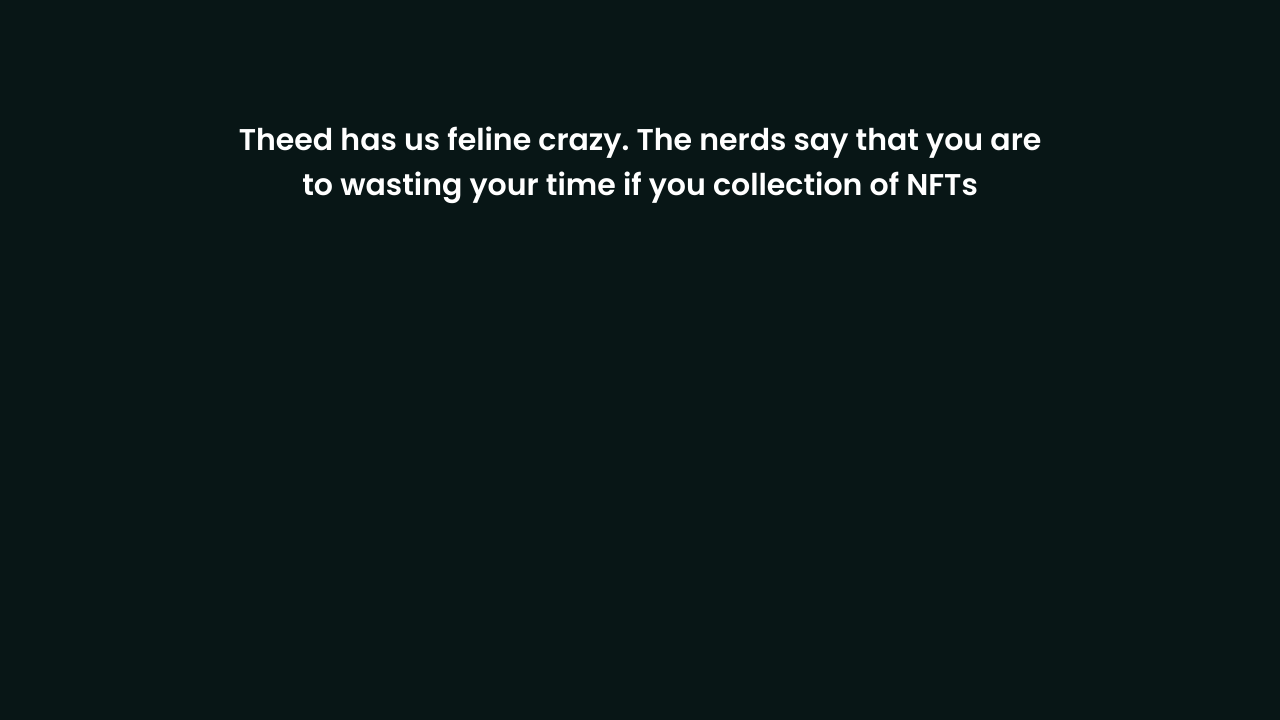
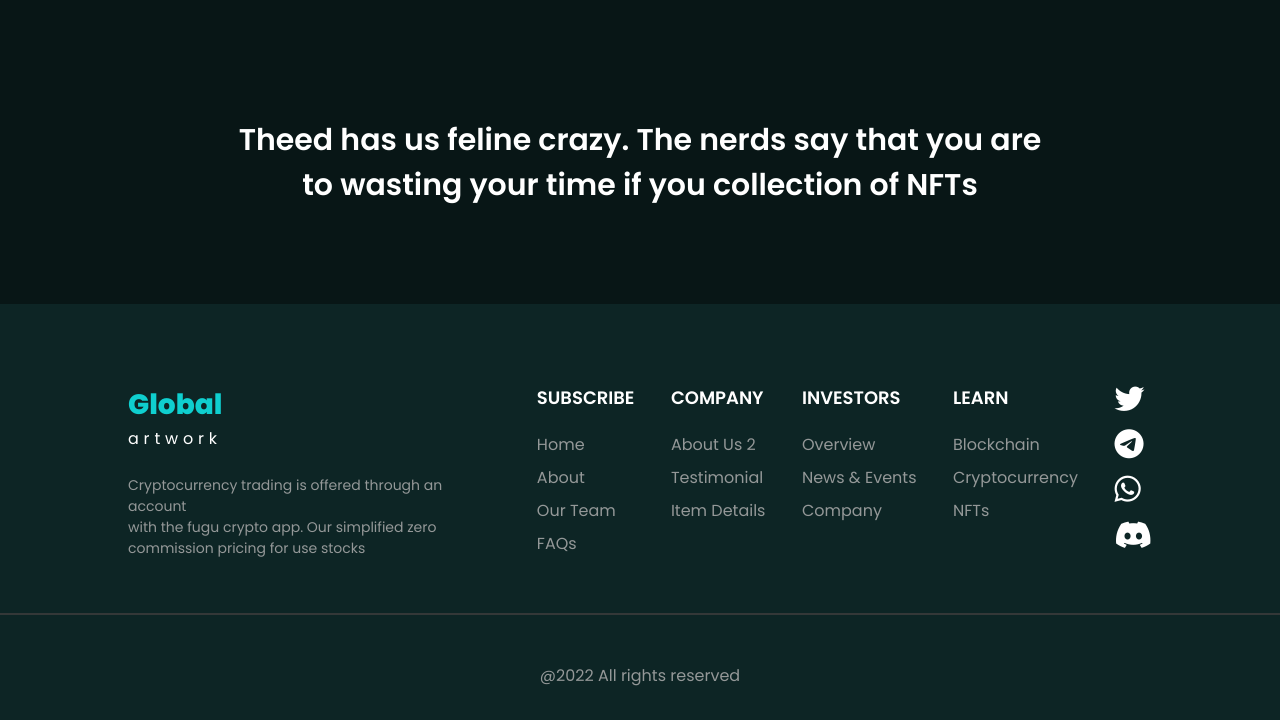
Before and after one commit to JagadeeshTalari/GlobalArtWork-NFT, a plain HTML site: page index.html in a window 1280 px wide. Shown: the part 969-1689 px from the top of the page. Before the commit the page ends 1273 px from the top, so only its background shows below. Drawn offline with Linux system fonts and the light colour scheme.

Commit message:
Added footer section layout

```diff
--- a/index.html
+++ b/index.html
@@ -5,6 +5,7 @@
     <meta http-equiv="X-UA-Compatible" content="IE=edge">
     <meta name="viewport" content="width=device-width, initial-scale=1.0">
     <link rel="stylesheet" href="./style.css">
+    <script src="https://kit.fontawesome.com/9de1acd69f.js" crossorigin="anonymous"></script>
     <title>Global Artwork</title>
 </head>
 <body>
@@ -63,5 +64,88 @@
 
     </section>
 
+    <footer>
+
+        <div class="main-footer-sec">
+
+            <!-- footer-logo part -->
+            <div class="main-footer-left-part">
+
+                <div class="logo">
+                    <div class="global-text">Global</div>
+                    <div class="artwork-text">artwork</div>
+                </div>
+
+                <div class="logo-footer-text">
+                    <p>Cryptocurrency trading is offered through an account <br> with the fugu crypto app. Our simplified zero <br> commission pricing for use stocks</p>
+                </div>
+
+            </div>
+            <!-- footer-list-items -->
+            <div class="main-footer-right-part">
+
+                <!-- subscribe list -->
+                <div>
+                    <ul class="footer-lists">
+                        <li class="list-head">SUBSCRIBE</li>
+                        <li>Home</li>
+                        <li>About</li>
+                        <li>Our Team</li>
+                        <li>FAQs</li>
+                    </ul>
+                </div>
+                <!-- company list -->
+                <div>
+                    <ul class="footer-lists">
+                        <li class="list-head">COMPANY</li>
+                        <li>About Us 2</li>
+                        <li>Testimonial</li>
+                        <li>Item Details</li>
+
+                    </ul>
+                </div>
+                <!-- Investors list -->
+                <div>
+                    <ul class="footer-lists">
+                        <li class="list-head">INVESTORS</li>
+                        <li>Overview</li>
+                        <li>News & Events</li>
+                        <li>Company</li>
+
+                    </ul>
+                </div>
+                <!-- Learn list -->
+                <div>
+                    <ul class="footer-lists">
+                        <li class="list-head">LEARN</li>
+                        <li>Blockchain</li>
+                        <li>Cryptocurrency</li>
+                        <li>NFTs</li>
+
+                    </ul>
+                </div>
+                <!-- social icons list -->
+                <div class="icons-list">
+                    <i class="twitter-icon fa-brands fa-twitter"></i>
+
+                    <i class="telegram-icon fa-brands fa-telegram"></i>
+
+                    <i class="whatsapp-icon fa-brands fa-whatsapp"></i>
+
+                    <i class="discord-icon fa-brands fa-discord"></i>
+                </div>
+
+            </div>
+
+        </div>
+
+        <div class="footer-line">
+
+        </div>
+
+        <div class="copywrite">@2022 All rights reserved</div>
+
+    </footer>
+
 </body>
 </html>
--- a/style.css
+++ b/style.css
@@ -114,3 +114,81 @@ nav{
     font-weight: 600;
     margin: 6rem 0rem;
 }
+
+/* //-- FOOTER SECTION --// */
+
+footer{
+    background-color: #0D2525;
+    padding: 5rem 0rem 2rem 0rem;
+    display: flex;
+    flex-direction: column;
+    gap: 3rem;
+}
+
+/* main-footer-sec */
+
+.main-footer-sec{
+    display: flex;
+    flex-direction: row;
+    width: 80vw;
+    margin: auto;
+    gap: 5rem;
+}
+
+.logo-footer-text{
+    color: #949898;
+    font-size: 14px;
+    margin-top: 1.5rem;
+}
+
+/* main-footer-right-part */
+
+.main-footer-right-part{
+    display: flex;
+    width: 55vw;
+    justify-content: space-between;
+}
+
+ul{
+    list-style-type: none;
+}
+
+.footer-lists{
+    display: flex;
+    flex-direction: column;
+    gap: 0.5rem;
+}
+
+.list-head{
+    font-size: 18px;
+    font-weight: 600;
+    margin-bottom: 0.8rem;
+    color: #fff;
+}
+
+li{
+    color: #949898;
+    font-size: 16px;
+}
+
+.icons-list{
+    display: flex;
+    flex-direction: column;
+}
+
+.icons-list>i{
+    font-size: 30px;
+    margin-bottom: 0.95rem;
+}
+
+.footer-line{
+    height: 2px;
+    background-color: #3d3e3ecd;
+    width: 100vw;
+}
+
+.copywrite{
+    text-align: center;
+    color: #949898;
+    margin-bottom: 0rem;
+}
```
